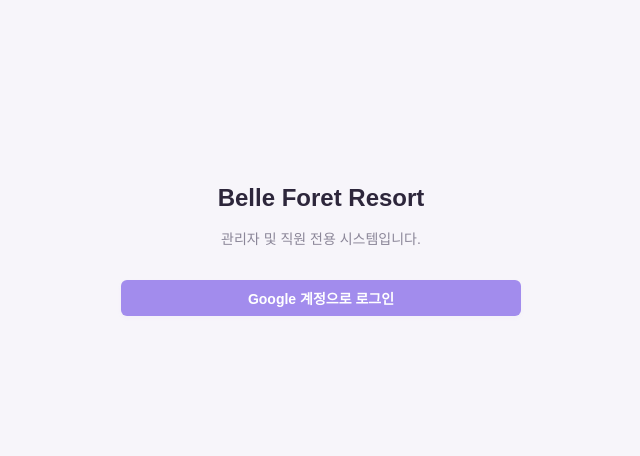
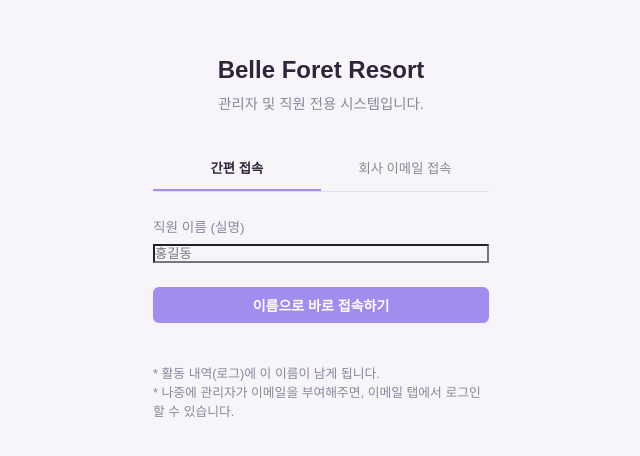
Before and after one commit to tjkim448532/RoomAssign, a React (Vite) app: page /login in a window 1280 px wide. Shown: the part 150-606 px from the top of the page, without its empty margins (319-959 px from the left). Built offline with nearby package versions, Linux system fonts and the light colour scheme; no server answers; a web font is replaced by a local one.

Commit message:
feat(auth): add dual tab login system (name/email) and email prep workflow

```diff
--- a/src/components/Dashboard.jsx
+++ b/src/components/Dashboard.jsx
@@ -99,6 +99,25 @@ function Dashboard({ user, role }) {
       await updateDoc(userRef, { isApproved });
     } catch (error) {
       console.error("Error updating approval: ", error);
+    }
+  };
+
+  const handleEmailUpdate = async (userId, newEmail) => {
+    try {
+      const userRef = doc(db, 'users', userId);
+      await updateDoc(userRef, { email: newEmail });
+      alert('이메일이 성공적으로 등록되었습니다. 직원이 이 이메일로 가입할 수 있습니다.');
+    } catch (error) {
+      console.error("Error updating email: ", error);
+      alert('이메일 등록에 실패했습니다.');
+    }
+  };
+
+  const promptForEmail = (u) => {
+    const currentEmail = u.email === '이름으로 접속함' ? '' : u.email;
+    const newEmail = window.prompt(`${u.displayName} 님의 회사 이메일을 입력하세요:\n(예: user@belleforet.com)`, currentEmail);
+    if (newEmail !== null && newEmail.trim() !== '') {
+      handleEmailUpdate(u.id, newEmail.trim());
     }
   };
 
@@ -250,7 +269,12 @@ function Dashboard({ user, role }) {
                     <div key={u.id} className="record-item" style={{ display: 'flex', justifyContent: 'space-between', alignItems: 'center', padding: '1rem' }}>
                       <div>
                         <div style={{ fontWeight: '500' }}>{u.displayName}</div>
-                        <div style={{ fontSize: '0.875rem', color: 'var(--text-muted)' }}>{u.email}</div>
+                        <div style={{ fontSize: '0.875rem', color: 'var(--text-muted)' }}>
+                          {u.email}
+                          <button onClick={() => promptForEmail(u)} style={{ marginLeft: '10px', background: 'none', border: '1px solid var(--border-color)', color: 'var(--text-muted)', fontSize: '0.75rem', padding: '2px 8px', borderRadius: '4px', cursor: 'pointer' }}>
+                            이메일 등록/변경
+                          </button>
+                        </div>
                       </div>
                       <div style={{ display: 'flex', gap: '10px', alignItems: 'center' }}>
                         <button
--- a/src/components/Login.jsx
+++ b/src/components/Login.jsx
@@ -1,29 +1,170 @@
+import { useState } from 'react';
 import { auth } from '../firebase';
-import { signInWithPopup, GoogleAuthProvider } from 'firebase/auth';
+import { signInAnonymously, updateProfile, signInWithEmailAndPassword, createUserWithEmailAndPassword } from 'firebase/auth';
 
 function Login() {
-  const handleGoogleLogin = async () => {
+  const [activeTab, setActiveTab] = useState('name'); // 'name' or 'email'
+
+  // Name Login State
+  const [name, setName] = useState('');
+
+  // Email Login State
+  const [email, setEmail] = useState('');
+  const [password, setPassword] = useState('');
+  const [isRegistering, setIsRegistering] = useState(false);
+
+  const handleNameLogin = async (e) => {
+    e.preventDefault();
+    if (!name.trim()) return alert('이름을 입력해주세요.');
+
     try {
-      const provider = new GoogleAuthProvider();
-      await signInWithPopup(auth, provider);
+      const userCredential = await signInAnonymously(auth);
+      await updateProfile(userCredential.user, { displayName: name.trim() });
     } catch (error) {
-      console.error('Login failed:', error);
+      console.error('Anonymous Login failed:', error);
       alert('로그인에 실패했습니다. 다시 시도해주세요.');
+    }
+  };
+
+  const handleEmailAuth = async (e) => {
+    e.preventDefault();
+    try {
+      if (isRegistering) {
+        // Firebase Auth에 이메일/비밀번호 가입 시도 (성공하면 App.jsx에서 DB 검증 시작)
+        await createUserWithEmailAndPassword(auth, email, password);
+      } else {
+        await signInWithEmailAndPassword(auth, email, password);
+      }
+    } catch (error) {
+      console.error('Email Auth failed:', error);
+      if (error.code === 'auth/email-already-in-use') {
+        alert('이미 가입된 이메일입니다. "로그인하기"로 전환하여 접속해주세요.');
+      } else if (error.code === 'auth/weak-password') {
+        alert('비밀번호는 최소 6자리 이상이어야 합니다.');
+      } else {
+        alert('이메일 또는 비밀번호가 올바르지 않습니다.');
+      }
     }
   };
 
   return (
     <div className="container" style={{ display: 'flex', justifyContent: 'center', alignItems: 'center', minHeight: '100vh' }}>
-      <div className="glass-card animate-fade-in" style={{ width: '100%', maxWidth: '400px', textAlign: 'center' }}>
-        <h1 style={{ marginBottom: '1rem', fontSize: '1.5rem', fontWeight: '600' }}>
+      <div className="glass-card animate-fade-in" style={{ width: '100%', maxWidth: '400px', textAlign: 'center', padding: '2rem' }}>
+        <h1 style={{ marginBottom: '0.5rem', fontSize: '1.5rem', fontWeight: '600' }}>
           Belle Foret Resort
         </h1>
-        <p style={{ color: 'var(--text-muted)', marginBottom: '2rem' }}>
+        <p style={{ color: 'var(--text-muted)', marginBottom: '2rem', fontSize: '0.9rem' }}>
           관리자 및 직원 전용 시스템입니다.
         </p>
-        <button className="btn btn-primary" style={{ width: '100%' }} onClick={handleGoogleLogin}>
-          Google 계정으로 로그인
-        </button>
+
+        {/* Tabs */}
+        <div style={{ display: 'flex', marginBottom: '1.5rem', borderBottom: '1px solid var(--border-color)' }}>
+          <button
+            onClick={() => setActiveTab('name')}
+            style={{
+              flex: 1,
+              padding: '0.8rem',
+              background: 'none',
+              border: 'none',
+              borderBottom: activeTab === 'name' ? '2px solid var(--primary-color)' : '2px solid transparent',
+              color: activeTab === 'name' ? 'var(--text-bright)' : 'var(--text-muted)',
+              fontWeight: activeTab === 'name' ? '600' : '400',
+              cursor: 'pointer'
+            }}
+          >
+            간편 접속
+          </button>
+          <button
+            onClick={() => setActiveTab('email')}
+            style={{
+              flex: 1,
+              padding: '0.8rem',
+              background: 'none',
+              border: 'none',
+              borderBottom: activeTab === 'email' ? '2px solid var(--primary-color)' : '2px solid transparent',
+              color: activeTab === 'email' ? 'var(--text-bright)' : 'var(--text-muted)',
+              fontWeight: activeTab === 'email' ? '600' : '400',
+              cursor: 'pointer'
+            }}
+          >
+            회사 이메일 접속
+          </button>
+        </div>
+
+        {activeTab === 'name' ? (
+          <form onSubmit={handleNameLogin} style={{ display: 'flex', flexDirection: 'column', gap: '1rem', marginBottom: '1.5rem', textAlign: 'left' }}>
+            <div>
+              <label style={{ display: 'block', marginBottom: '0.5rem', fontSize: '0.85rem', color: 'var(--text-muted)' }}>직원 이름 (실명)</label>
+              <input
+                type="text"
+                value={name}
+                onChange={(e) => setName(e.target.value)}
+                className="modal-input"
+                placeholder="홍길동"
+                required
+                style={{ width: '100%', background: 'var(--bg-dark)' }}
+              />
+            </div>
+
+            <button type="submit" className="btn btn-primary" style={{ width: '100%', marginTop: '0.5rem' }}>
+              이름으로 바로 접속하기
+            </button>
+
+            <div style={{ marginTop: '1.5rem', fontSize: '0.8rem', color: 'var(--text-muted)' }}>
+              * 활동 내역(로그)에 이 이름이 남게 됩니다.<br/>
+              * 나중에 관리자가 이메일을 부여해주면, 이메일 탭에서 로그인할 수 있습니다.
+            </div>
+          </form>
+        ) : (
+          <form onSubmit={handleEmailAuth} style={{ display: 'flex', flexDirection: 'column', gap: '1rem', marginBottom: '1.5rem', textAlign: 'left' }}>
+            {isRegistering && (
+              <div style={{ padding: '0.8rem', background: 'rgba(239, 68, 68, 0.1)', borderRadius: '6px', border: '1px solid rgba(239, 68, 68, 0.2)', marginBottom: '0.5rem' }}>
+                <p style={{ fontSize: '0.8rem', color: '#F87171', margin: 0 }}>
+                  ⚠️ 관리자가 사전 등록해둔 회사 이메일이 아닐 경우 가입이 차단됩니다.
+                </p>
+              </div>
+            )}
+
+            <div>
+              <label style={{ display: 'block', marginBottom: '0.5rem', fontSize: '0.85rem', color: 'var(--text-muted)' }}>회사 이메일</label>
+              <input
+                type="email"
+                value={email}
+                onChange={(e) => setEmail(e.target.value)}
+                className="modal-input"
+                placeholder="example@belleforet.com"
+                required
+                style={{ width: '100%', background: 'var(--bg-dark)' }}
+              />
+            </div>
+            <div>
+              <label style={{ display: 'block', marginBottom: '0.5rem', fontSize: '0.85rem', color: 'var(--text-muted)' }}>비밀번호 (6자리 이상)</label>
+              <input
+                type="password"
+                value={password}
+                onChange={(e) => setPassword(e.target.value)}
+                className="modal-input"
+                placeholder="••••••••"
+                required
+                style={{ width: '100%', background: 'var(--bg-dark)' }}
+              />
+            </div>
+
+            <button type="submit" className="btn btn-primary" style={{ width: '100%', marginTop: '0.5rem' }}>
+              {isRegistering ? '비밀번호 설정 및 가입' : '이메일로 로그인'}
+            </button>
+
+            <div style={{ marginTop: '1.5rem', fontSize: '0.85rem', color: 'var(--text-muted)', textAlign: 'center' }}>
+              {isRegistering ? '이미 등록하셨나요? ' : '관리자에게 이메일을 부여받으셨나요? '}
+              <span
+                style={{ color: 'var(--primary-color)', cursor: 'pointer', textDecoration: 'underline' }}
+                onClick={() => setIsRegistering(!isRegistering)}
+              >
+                {isRegistering ? '로그인하기' : '최초 비밀번호 설정'}
+              </span>
+            </div>
+          </form>
+        )}
       </div>
     </div>
   );
```
Also changed, not shown: src/App.jsx (+35 -5 lines).
